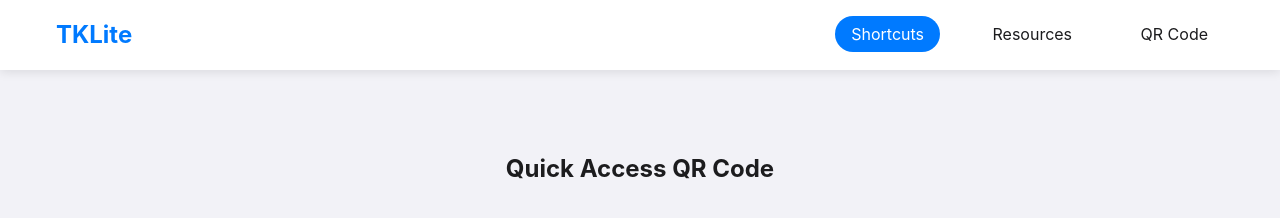
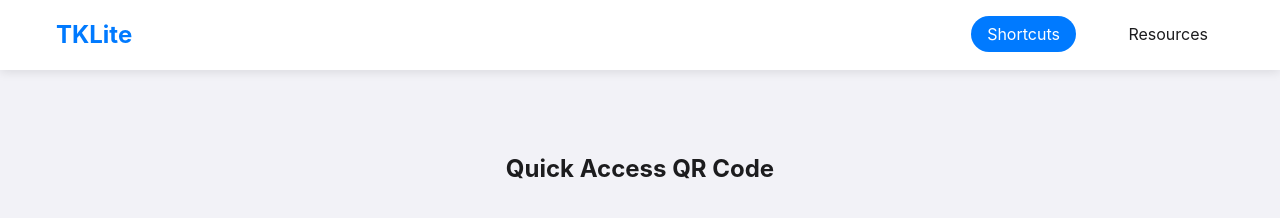
Before and after one commit to xanaawakens/tklite, a plain HTML site: page index.html in a window 1280 px wide. Shown: the top 218 px of the page. Drawn offline with Linux system fonts and the light colour scheme.

Commit message:
Update index.html

```diff
--- a/index.html
+++ b/index.html
@@ -14,7 +14,7 @@
             <div class="nav-links">
                 <a href="#shortcuts" class="active">Shortcuts</a>
                 <a href="#resources">Resources</a>
-                <a href="#qr-code">QR Code</a>
+                <!-- <a href="#qr-code">QR Code</a> -->
             </div>
         </nav>
     </header>
```
